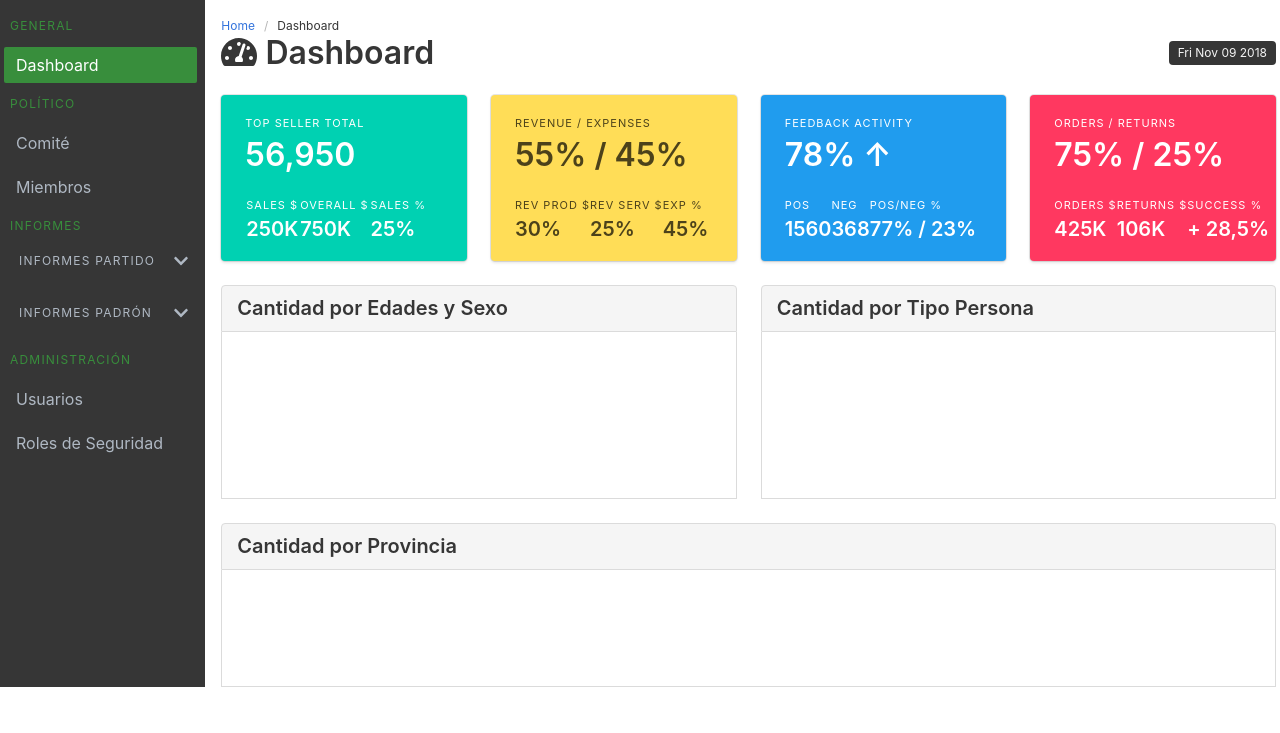
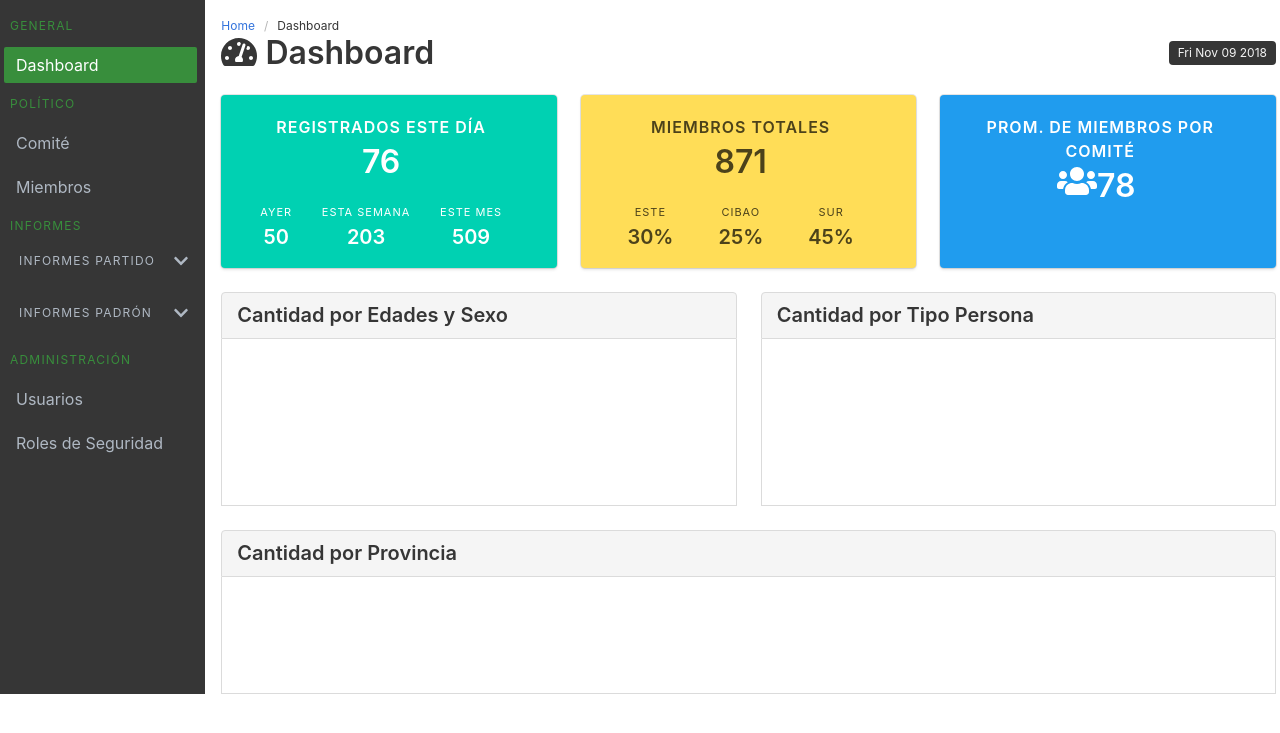
Before and after one commit to franciscoh017/franciscoh017.github.io, a plain HTML site: page ptd/home.html in a window 1280 px wide. Shown: the part 67-800 px from the top of the page. Drawn offline with nearby package versions, Linux system fonts and the light colour scheme; a script that the page names is missing.

Commit message:
mayor changes

```diff
--- a/ptd/css/main.css
+++ b/ptd/css/main.css
@@ -115,3 +115,7 @@
     overflow: hidden;
     transition: max-height 0.2s ease-out;
 }
+
+div.box.notification {
+    height: 100%;
+}
--- a/ptd/home.html
+++ b/ptd/home.html
@@ -146,51 +146,51 @@
 
                 <div class="columns is-multiline">
                     <div class="column">
-                        <div class="box notification is-primary">
-                            <div class="heading">Top Seller Total</div>
-                            <div class="title">56,950</div>
+                        <div class="box notification is-primary has-text-centered">
+                            <div class="heading has-text-weight-semibold is-size-6">Registrados este Día</div>
+                            <div class="title">76</div>
                             <div class="level">
                                 <div class="level-item">
                                     <div class="">
-                                        <div class="heading">Sales $</div>
-                                        <div class="title is-5">250K</div>
+                                        <div class="heading">Ayer</div>
+                                        <div class="title is-5">50</div>
                                     </div>
                                 </div>
                                 <div class="level-item">
                                     <div class="">
-                                        <div class="heading">Overall $</div>
-                                        <div class="title is-5">750K</div>
+                                        <div class="heading">Esta Semana</div>
+                                        <div class="title is-5">203</div>
                                     </div>
                                 </div>
                                 <div class="level-item">
                                     <div class="">
-                                        <div class="heading">Sales %</div>
-                                        <div class="title is-5">25%</div>
+                                        <div class="heading">Este Mes</div>
+                                        <div class="title is-5">509</div>
                                     </div>
                                 </div>
                             </div>
                         </div>
                     </div>
                     <div class="column">
-                        <div class="box notification is-warning">
-                            <div class="heading">Revenue / Expenses</div>
-                            <div class="title">55% / 45%</div>
+                        <div class="box notification is-warning has-text-centered">
+                            <div class="heading has-text-weight-semibold is-size-6">Miembros Totales</div>
+                            <div class="title">871</div>
                             <div class="level">
                                 <div class="level-item">
                                     <div class="">
-                                        <div class="heading">Rev Prod $</div>
+                                        <div class="heading">Este</div>
                                         <div class="title is-5">30%</div>
                                     </div>
                                 </div>
                                 <div class="level-item">
                                     <div class="">
-                                        <div class="heading">Rev Serv $</div>
+                                        <div class="heading">Cibao</div>
                                         <div class="title is-5">25%</div>
                                     </div>
                                 </div>
                                 <div class="level-item">
                                     <div class="">
-                                        <div class="heading">Exp %</div>
+                                        <div class="heading">Sur</div>
                                         <div class="title is-5">45%</div>
                                     </div>
                                 </div>
@@ -198,32 +198,12 @@
                         </div>
                     </div>
                     <div class="column">
-                        <div class="box notification is-info">
-                            <div class="heading">Feedback Activity</div>
-                            <div class="title">78% &uarr;</div>
-                            <div class="level">
-                                <div class="level-item">
-                                    <div class="">
-                                        <div class="heading">Pos</div>
-                                        <div class="title is-5">1560</div>
-                                    </div>
-                                </div>
-                                <div class="level-item">
-                                    <div class="">
-                                        <div class="heading">Neg</div>
-                                        <div class="title is-5">368</div>
-                                    </div>
-                                </div>
-                                <div class="level-item">
-                                    <div class="">
-                                        <div class="heading">Pos/Neg %</div>
-                                        <div class="title is-5">77% / 23%</div>
-                                    </div>
-                                </div>
-                            </div>
+                        <div class="box notification is-info has-text-centered">
+                            <div class="heading has-text-weight-semibold is-size-6">Prom. de Miembros por Comité</div>
+                            <div class="title"><span class="icon"><i class="fa fa-users"></i></span> <span>78</span></div>
                         </div>
                     </div>
-                    <div class="column">
+                    <!-- <div class="column">
                         <div class="box notification is-danger">
                             <div class="heading">Orders / Returns</div>
                             <div class="title">75% / 25%</div>
@@ -248,7 +228,7 @@
                                 </div>
                             </div>
                         </div>
-                    </div>
+                    </div> -->
                 </div>
 
                 <div class="columns is-multiline">
--- a/ptd/js/accordion.js
+++ b/ptd/js/accordion.js
@@ -1,3 +1,6 @@
+var d = new Date();
+document.getElementById("date").innerHTML = d.toDateString();
+
 var acc = document.getElementsByClassName("accordion");
 var i;
 
--- a/ptd/js/my_charts.js
+++ b/ptd/js/my_charts.js
@@ -1,6 +1,3 @@
-var d = new Date();
-document.getElementById("date").innerHTML = d.toDateString();
-
 var barChartData = {
     labels: ['< 18', '18-25', '26-35', '36-45', '46-55', '> 56'],
     datasets: [{
```
Also changed, not shown: ptd/comite.html (+77 -10 lines).
